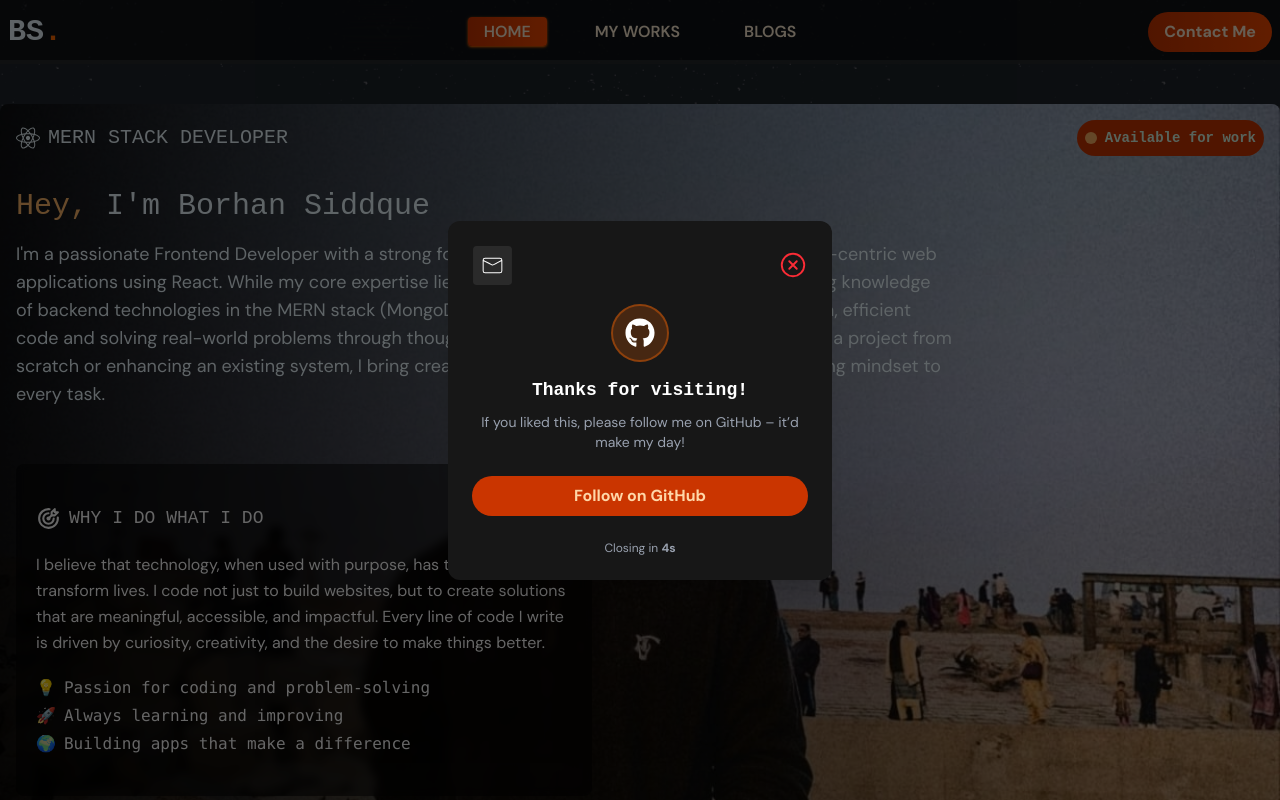
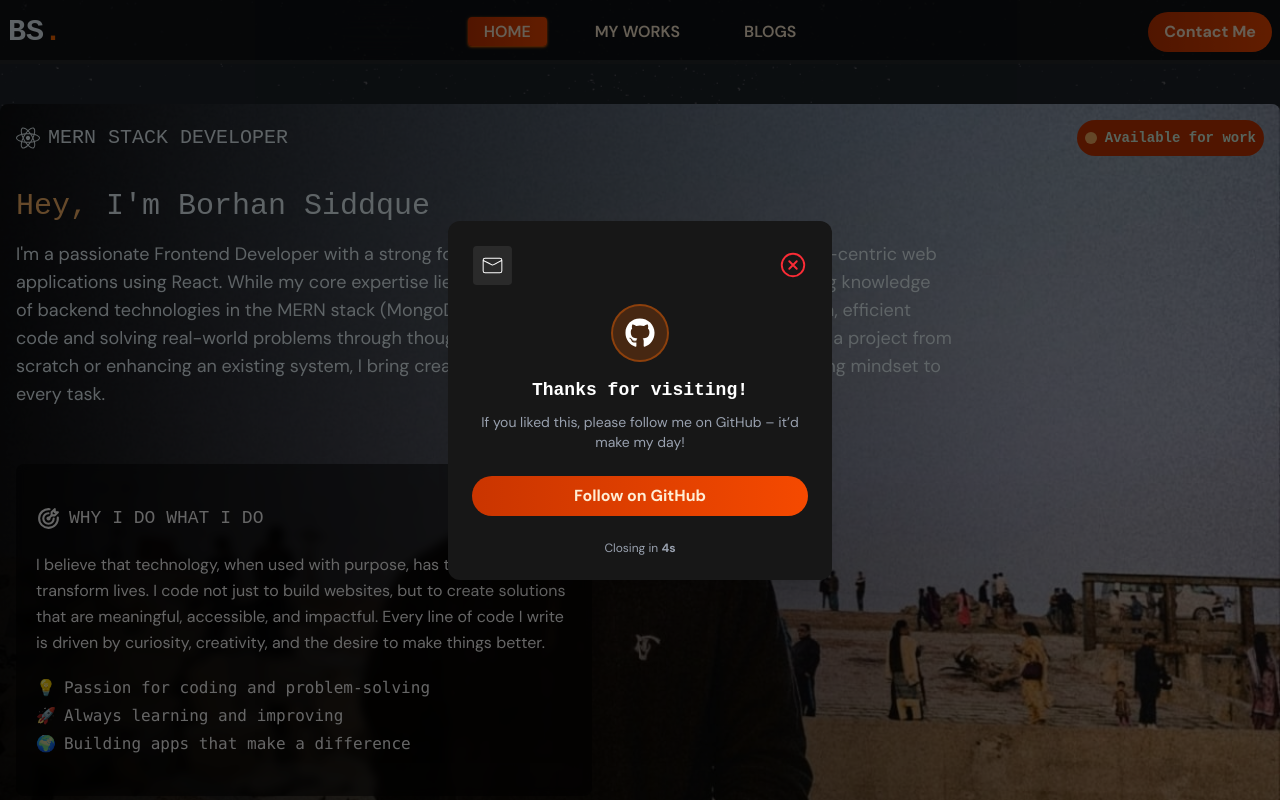
Before and after one commit to borhansiddque/portfolio-v0, a React (Vite) app: page / in a window 1280 px wide. Shown: the top 800 px of the page. Built offline with nearby package versions, Linux system fonts and the light colour scheme.

Commit message:
Enhance GitHub link styling with gradient background

```diff
--- a/src/Components/GithubPopup.jsx
+++ b/src/Components/GithubPopup.jsx
@@ -81,7 +81,7 @@ const GithubPopup = () => {
             href="https://github.com/borhansiddque"
             target="_blank"
             rel="noopener noreferrer"
-            className="inline-block rounded-full px-4 py-2 text-base font-bold bg-orange-700 hover:bg-orange-600 text-orange-200 shadow-none hover:shadow-md hover:shadow-orange-500 hover:scale-95 transition-all duration-300 w-full my-2"
+            className="inline-block rounded-full px-4 py-2 text-base font-bold bg-linear-to-r from-orange-700 to-orange-600 text-orange-100 shadow-none hover:shadow-sm hover:shadow-orange-500 hover:scale-95 transition-all duration-300 w-full my-2"
           >
             Follow on GitHub
           </a>
```
